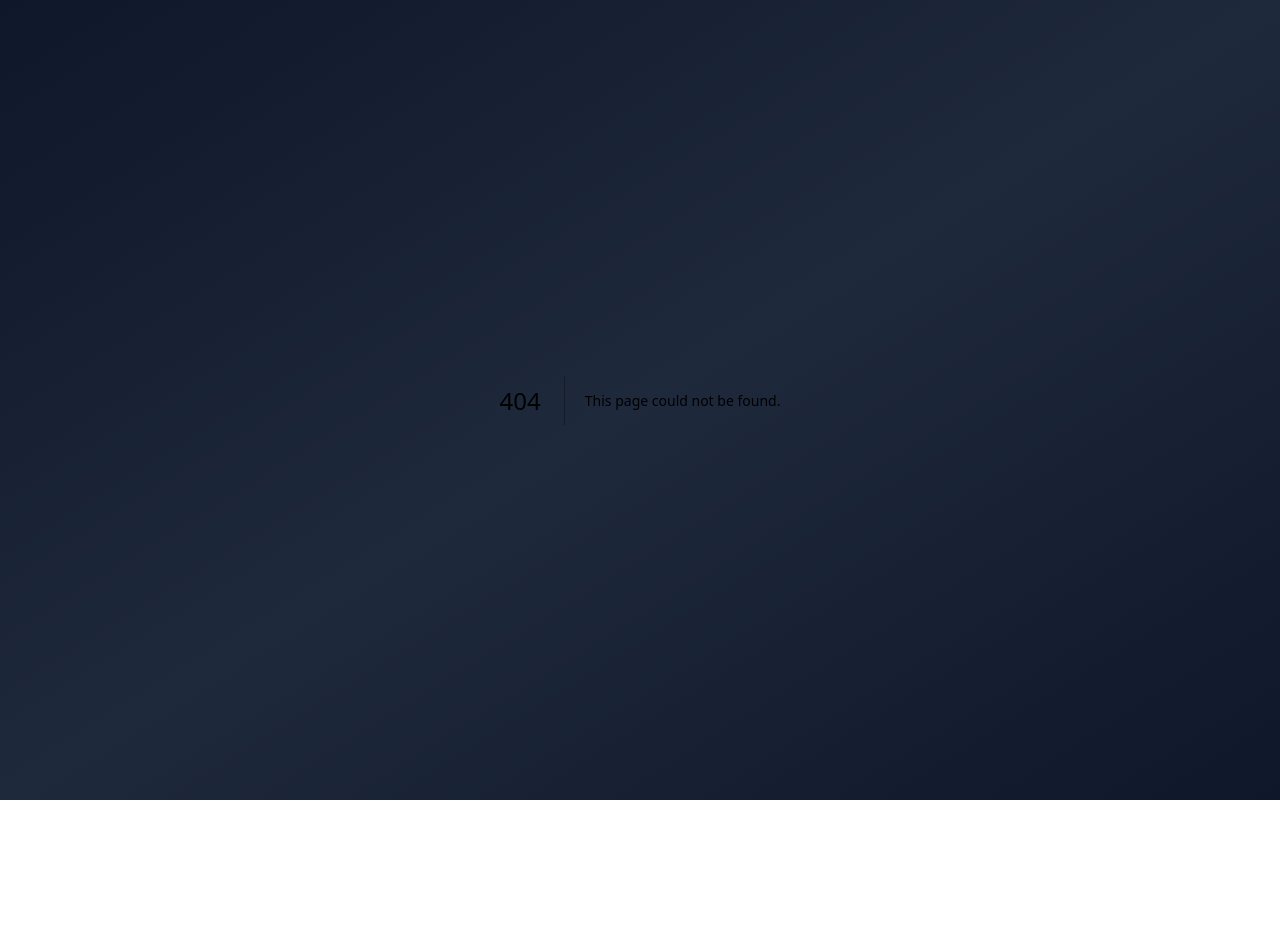
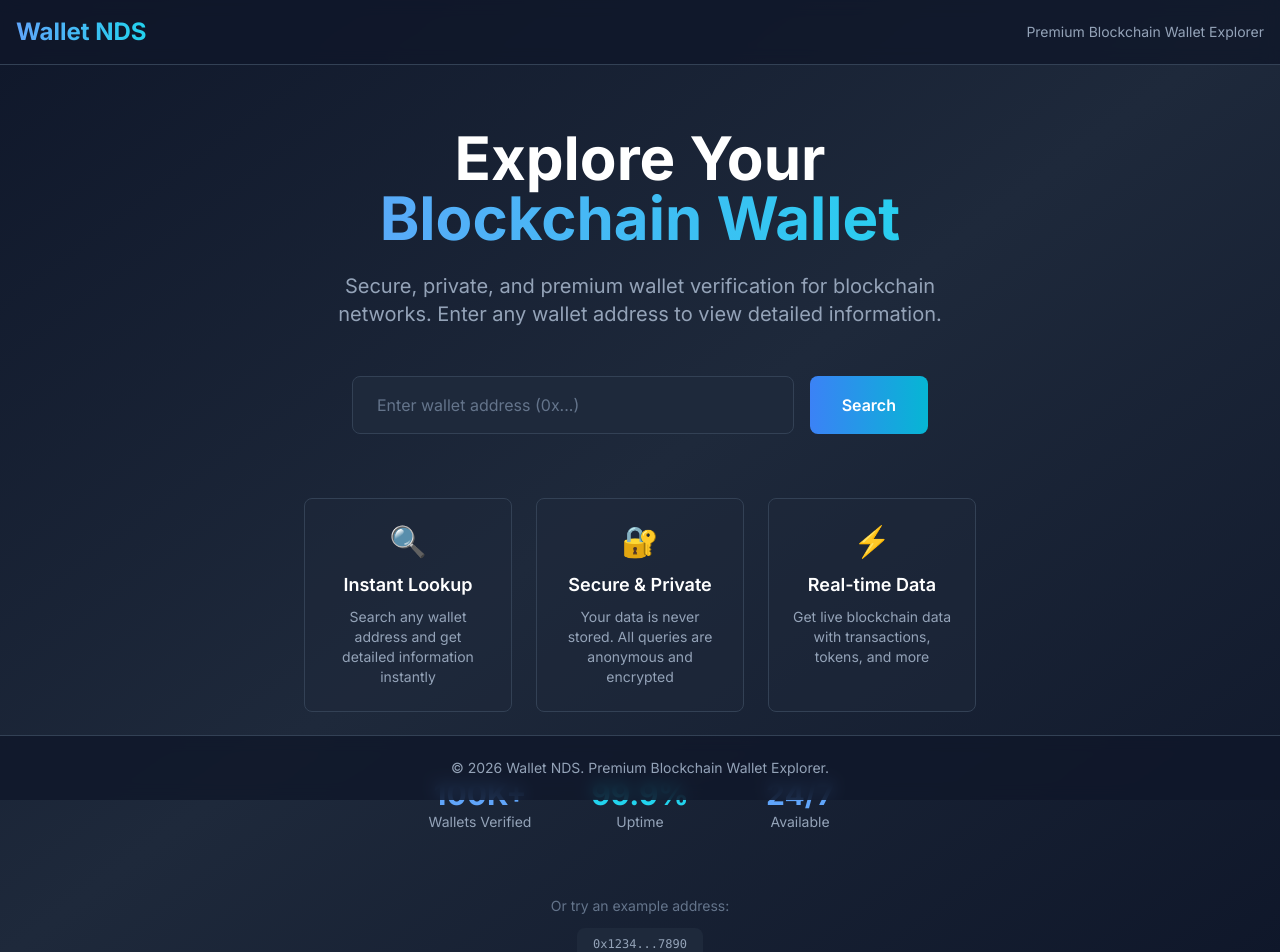
Before and after one commit to PadiMi64/WalletNDS, a Next.js app: page / in a window 1280 px wide. Before the commit this address had no page. Shown: the top 952 px of the page. Before the commit the page ends 800 px from the top, so only its background shows below. Built offline with nearby package versions, Linux system fonts and the light colour scheme.

Commit message:
Create premium homepage with wallet search

```diff
--- /dev/null
+++ b/app/page.tsx
@@ -0,0 +1,129 @@
+'use client';
+
+import { useState } from 'react';
+import { useRouter } from 'next/navigation';
+
+export default function HomePage() {
+  const [address, setAddress] = useState('');
+  const router = useRouter();
+
+  const handleSearch = (e: React.FormEvent) => {
+    e.preventDefault();
+    if (address.trim()) {
+      router.push(`/wallet/${address}`);
+    }
+  };
+
+  return (
+    <main className="min-h-screen bg-gradient-to-br from-slate-900 via-slate-800 to-slate-900 flex flex-col items-center justify-center px-4">
+      {/* Navigation */}
+      <nav className="fixed top-0 left-0 right-0 z-50 bg-slate-900/80 backdrop-blur border-b border-slate-700">
+        <div className="max-w-7xl mx-auto px-4 h-16 flex items-center justify-between">
+          <h1 className="text-2xl font-bold bg-gradient-to-r from-blue-400 to-cyan-400 bg-clip-text text-transparent">
+            Wallet NDS
+          </h1>
+          <div className="text-sm text-slate-400">Premium Blockchain Wallet Explorer</div>
+        </div>
+      </nav>
+
+      {/* Hero Section */}
+      <div className="text-center max-w-2xl mx-auto pt-32">
+        <h1 className="text-5xl md:text-6xl font-bold text-white mb-6 animate-fade-in">
+          Explore Your
+          <span className="block bg-gradient-to-r from-blue-400 to-cyan-400 bg-clip-text text-transparent">
+            Blockchain Wallet
+          </span>
+        </h1>
+
+        <p className="text-xl text-slate-400 mb-12 animate-fade-in">
+          Secure, private, and premium wallet verification for blockchain networks.
+          Enter any wallet address to view detailed information.
+        </p>
+
+        {/* Search Form */}
+        <form onSubmit={handleSearch} className="mb-16 animate-slide-up">
+          <div className="flex flex-col md:flex-row gap-4 max-w-xl mx-auto">
+            <input
+              type="text"
+              value={address}
+              onChange={(e) => setAddress(e.target.value)}
+              placeholder="Enter wallet address (0x...)"
+              className="flex-1 px-6 py-4 bg-slate-800 border border-slate-700 rounded-lg text-white placeholder-slate-500 focus:outline-none focus:border-blue-500 focus:ring-1 focus:ring-blue-500 transition"
+            />
+            <button
+              type="submit"
+              className="px-8 py-4 bg-gradient-to-r from-blue-500 to-cyan-500 text-white font-semibold rounded-lg hover:from-blue-600 hover:to-cyan-600 transition transform hover:scale-105 whitespace-nowrap"
+            >
+              Search
+            </button>
+          </div>
+        </form>
+
+        {/* Features Grid */}
+        <div className="grid grid-cols-1 md:grid-cols-3 gap-6 mb-16">
+          <div className="bg-slate-800/50 border border-slate-700 rounded-lg p-6 hover:border-blue-500 transition">
+            <div className="text-3xl mb-3">🔍</div>
+            <h3 className="text-lg font-semibold text-white mb-2">Instant Lookup</h3>
+            <p className="text-slate-400 text-sm">
+              Search any wallet address and get detailed information instantly
+            </p>
+          </div>
+
+          <div className="bg-slate-800/50 border border-slate-700 rounded-lg p-6 hover:border-blue-500 transition">
+            <div className="text-3xl mb-3">🔐</div>
+            <h3 className="text-lg font-semibold text-white mb-2">Secure & Private</h3>
+            <p className="text-slate-400 text-sm">
+              Your data is never stored. All queries are anonymous and encrypted
+            </p>
+          </div>
+
+          <div className="bg-slate-800/50 border border-slate-700 rounded-lg p-6 hover:border-blue-500 transition">
+            <div className="text-3xl mb-3">⚡</div>
+            <h3 className="text-lg font-semibold text-white mb-2">Real-time Data</h3>
+            <p className="text-slate-400 text-sm">
+              Get live blockchain data with transactions, tokens, and more
+            </p>
+          </div>
+        </div>
+
+        {/* Stats */}
+        <div className="grid grid-cols-3 gap-8 max-w-md mx-auto mb-16">
+          <div>
+            <p className="text-3xl font-bold text-blue-400">100K+</p>
+            <p className="text-slate-400 text-sm">Wallets Verified</p>
+          </div>
+          <div>
+            <p className="text-3xl font-bold text-cyan-400">99.9%</p>
+            <p className="text-slate-400 text-sm">Uptime</p>
+          </div>
+          <div>
+            <p className="text-3xl font-bold text-blue-400">24/7</p>
+            <p className="text-slate-400 text-sm">Available</p>
+          </div>
+        </div>
+
+        {/* Example Searches */}
+        <div className="text-slate-500 text-sm">
+          <p className="mb-3">Or try an example address:</p>
+          <div className="flex flex-wrap justify-center gap-3">
+            <button
+              onClick={() => {
+                setAddress('0x1234567890123456789012345678901234567890');
+              }}
+              className="px-4 py-2 bg-slate-800 hover:bg-slate-700 rounded-lg text-slate-400 hover:text-white transition font-mono text-xs"
+            >
+              0x1234...7890
+            </button>
+          </div>
+        </div>
+      </div>
+
+      {/* Footer */}
+      <footer className="fixed bottom-0 left-0 right-0 bg-slate-900/80 backdrop-blur border-t border-slate-700">
+        <div className="max-w-7xl mx-auto px-4 h-16 flex items-center justify-center text-slate-400 text-sm">
+          © 2026 Wallet NDS. Premium Blockchain Wallet Explorer.
+        </div>
+      </footer>
+    </main>
+  );
+}
```
